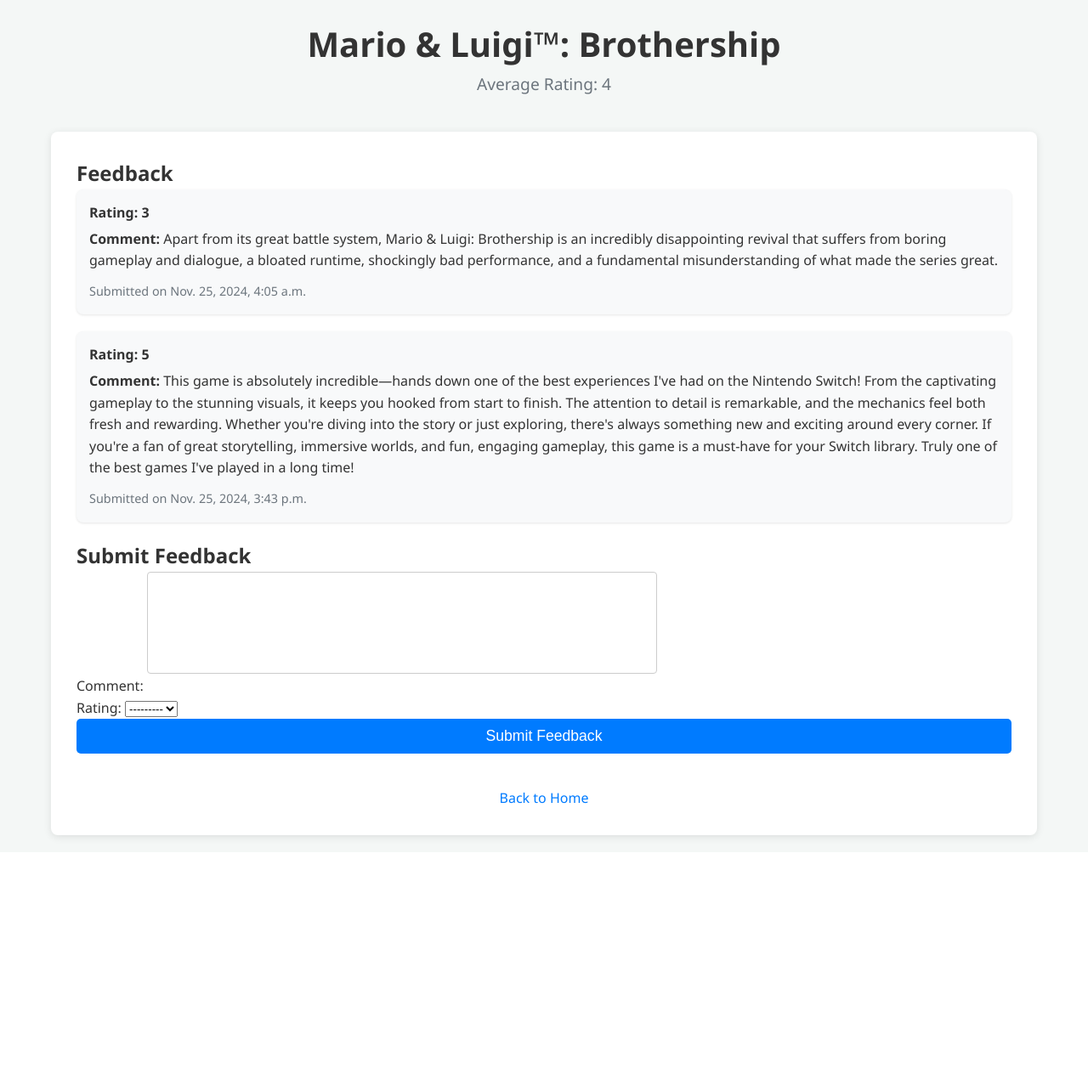
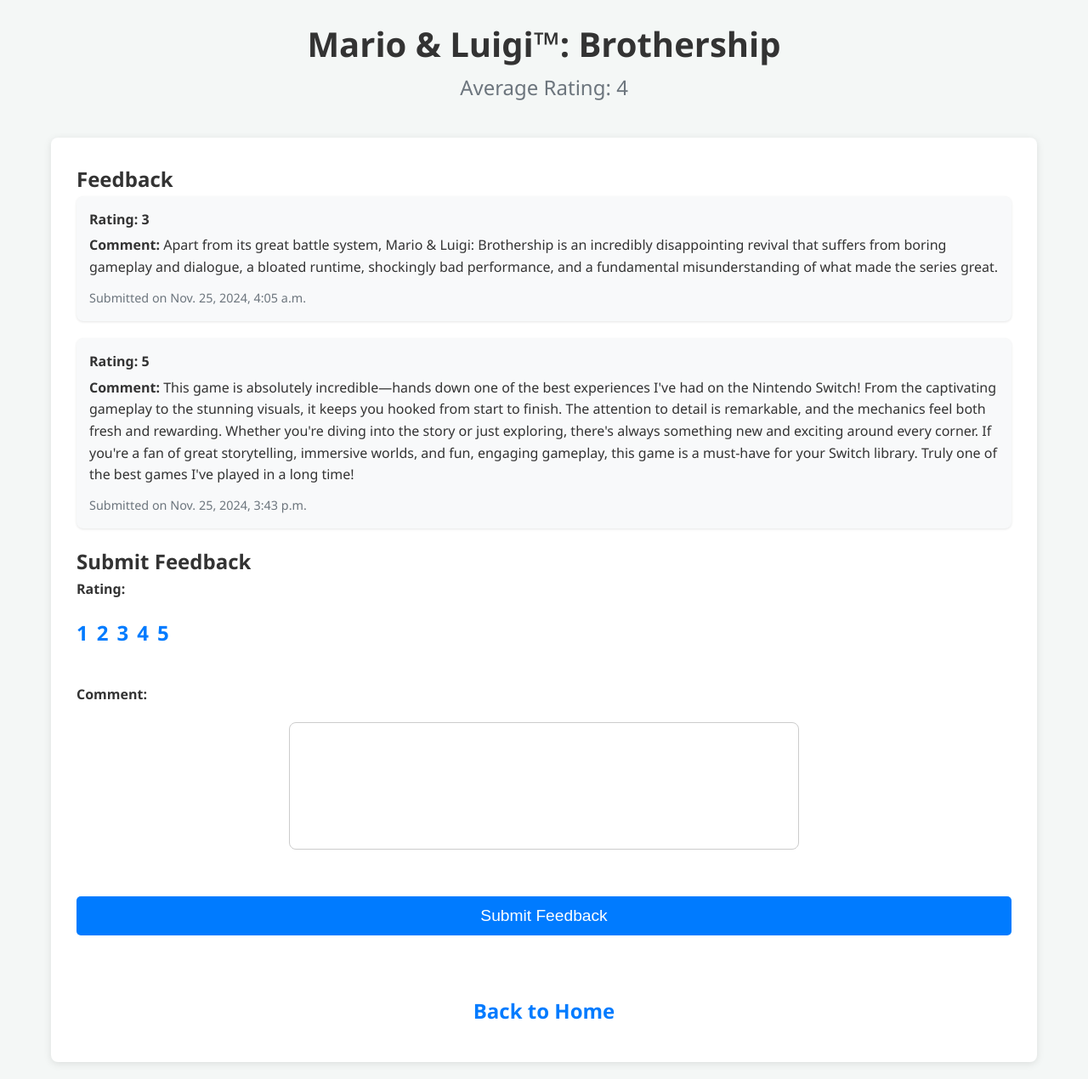
Before and after one commit to SamuelM45/ET721_lab_feedback, a Django app: template feedback/templates/feedback/item_detail.html in a window 1280 px wide. Shown: the whole page at 85% size. Before the commit the page ends 992 px from the top, so only its background shows below. Run offline with Django 5.2, Linux system fonts and the light colour scheme; data comes from the database, SQL or seed files in the repository; both versions use the stored data as it was after the commit; the template is opened without the code that fills it: values that come from a table or form of the project are taken from there, most other values are stand-ins (such as "Sample title", 1, 10 or a date in 2020).

Commit message:
Added styles

```diff
--- a/feedback/static/styles.css
+++ b/feedback/static/css/styles.css
@@ -31,7 +31,7 @@ header h1 {
 }
 
 .average-rating {
-    font-size: 1.2rem;
+    font-size: 1.5rem;
     color: #6c757d;
 }
 
@@ -43,24 +43,29 @@ main {
     box-shadow: 0 2px 10px rgba(0, 0, 0, 0.1);
 }
 
-/* Item List */
-.item-list {
-    list-style-type: none;
-    padding: 0;
+/* Rating Section */
+.rating {
+    display: flex;
+    gap: 10px;
+    margin-bottom: 20px;
 }
 
-.item {
-    margin-bottom: 15px;
+.rating input {
+    display: none; /* Hide default radio buttons */
 }
 
-.item-link {
-    text-decoration: none;
+.rating label {
+    font-size: 1.5rem;
+    cursor: pointer;
     color: #007bff;
-    font-size: 1.2rem;
     transition: color 0.3s ease;
 }
 
-.item-link:hover {
+.rating input:checked + label {
+    color: #0056b3; /* Change color when selected */
+}
+
+.rating label:hover {
     color: #0056b3;
 }
 
@@ -96,29 +101,39 @@ main {
 .feedback-form {
     display: flex;
     flex-direction: column;
+    gap: 15px;
 }
 
-textarea {
+label {
+    font-weight: bold;
+    margin-bottom: 5px;
+    color: #333;
+}
+
+/* Manually centered comment box */
+.comment-box {
     width: 100%;
     max-width: 600px;
-    height: 120px;
+    height: 150px;
     resize: none;
     padding: 12px;
     font-size: 14px;
     border: 1px solid #ccc;
-    border-radius: 4px;
+    border-radius: 8px;
     margin-bottom: 20px;
+    align-self: center; /* Center the comment box */
 }
 
 .submit-button {
-    padding: 10px 20px;
+    padding: 12px 20px;
     background-color: #007bff;
     color: white;
     border: none;
     border-radius: 5px;
     cursor: pointer;
-    font-size: 1.1rem;
+    font-size: 1.2rem;
     transition: background-color 0.3s ease;
+    margin-top: 20px;
 }
 
 .submit-button:hover {
@@ -134,9 +149,17 @@ footer {
 .back-home {
     text-decoration: none;
     color: #007bff;
-    font-size: 1rem;
+    font-size: 1.5rem; /* Increase font size */
+    font-weight: bold; /* Make the text bold */
+    padding: 10px 20px; /* Add padding for larger clickable area */
+    border-radius: 5px; /* Optional: Add rounded corners */
+    display: inline-block; /* Allow padding to apply properly */
+    transition: background-color 0.3s ease, color 0.3s ease;
+    margin-top: 20px; /* Add some spacing from the rest of the page */
 }
 
 .back-home:hover {
-    text-decoration: underline;
+    text-decoration: none;
+    background-color: #f1f1f1; /* Light background color on hover */
+    color: #0056b3; /* Darker color when hovered */
 }
--- a/feedback/templates/feedback/item_detail.html
+++ b/feedback/templates/feedback/item_detail.html
@@ -37,7 +37,24 @@
                 <h2>Submit Feedback</h2>
                 <form method="post" class="feedback-form">
                     {% csrf_token %}
-                    {{ form.as_p }}
+
+                    <label for="id_rating">Rating:</label>
+                    <div class="rating">
+                        <input type="radio" id="rating1" name="rating" value="1">
+                        <label for="rating1">1</label>
+                        <input type="radio" id="rating2" name="rating" value="2">
+                        <label for="rating2">2</label>
+                        <input type="radio" id="rating3" name="rating" value="3">
+                        <label for="rating3">3</label>
+                        <input type="radio" id="rating4" name="rating" value="4">
+                        <label for="rating4">4</label>
+                        <input type="radio" id="rating5" name="rating" value="5">
+                        <label for="rating5">5</label>
+                    </div>
+
+                    <label for="id_comment">Comment:</label>
+                    <textarea id="id_comment" name="comment" rows="4" class="comment-box"></textarea>
+
                     <button type="submit" class="submit-button">Submit Feedback</button>
                 </form>
             </section>
```
Also changed, not shown: db.sqlite3.
